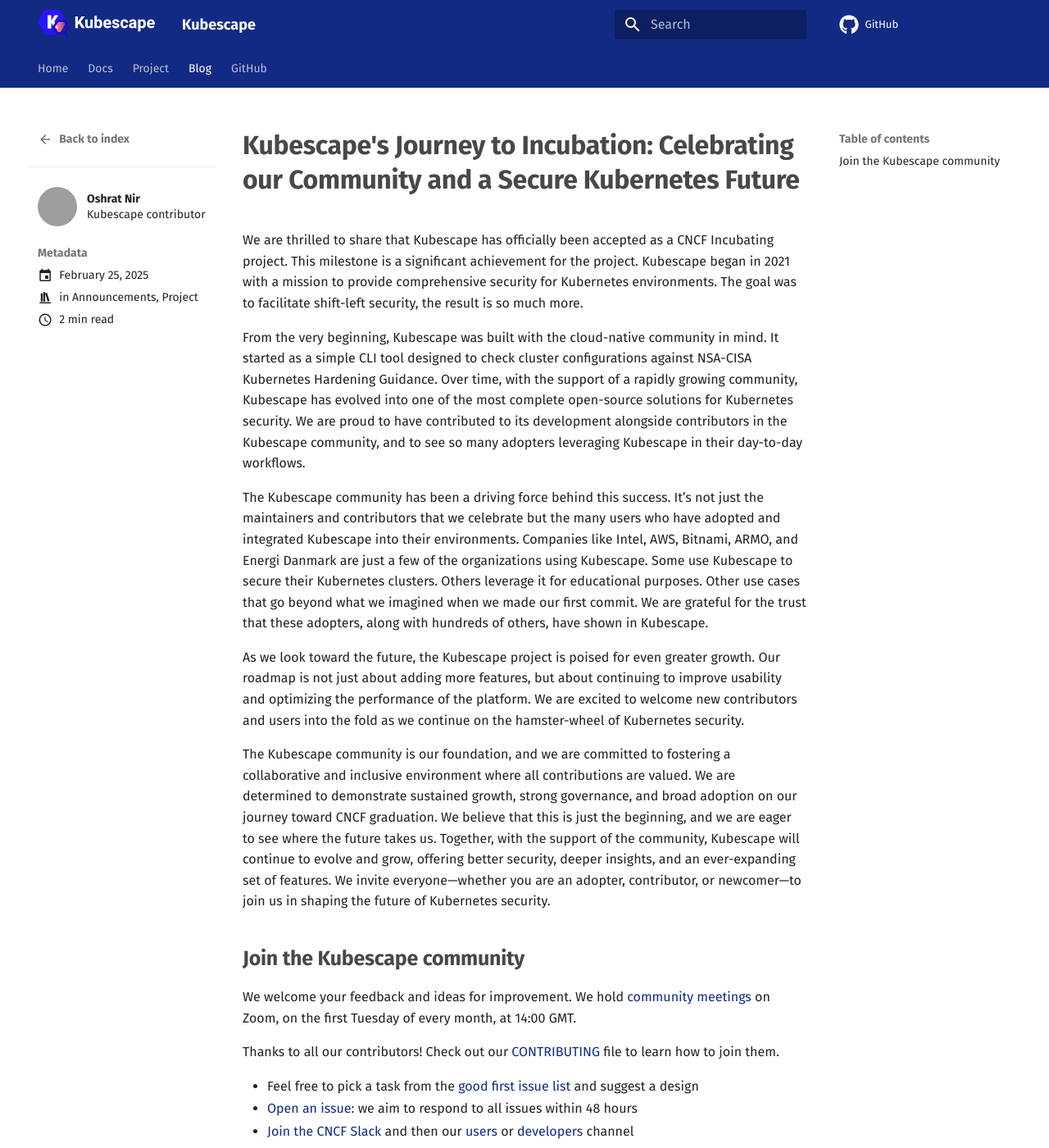
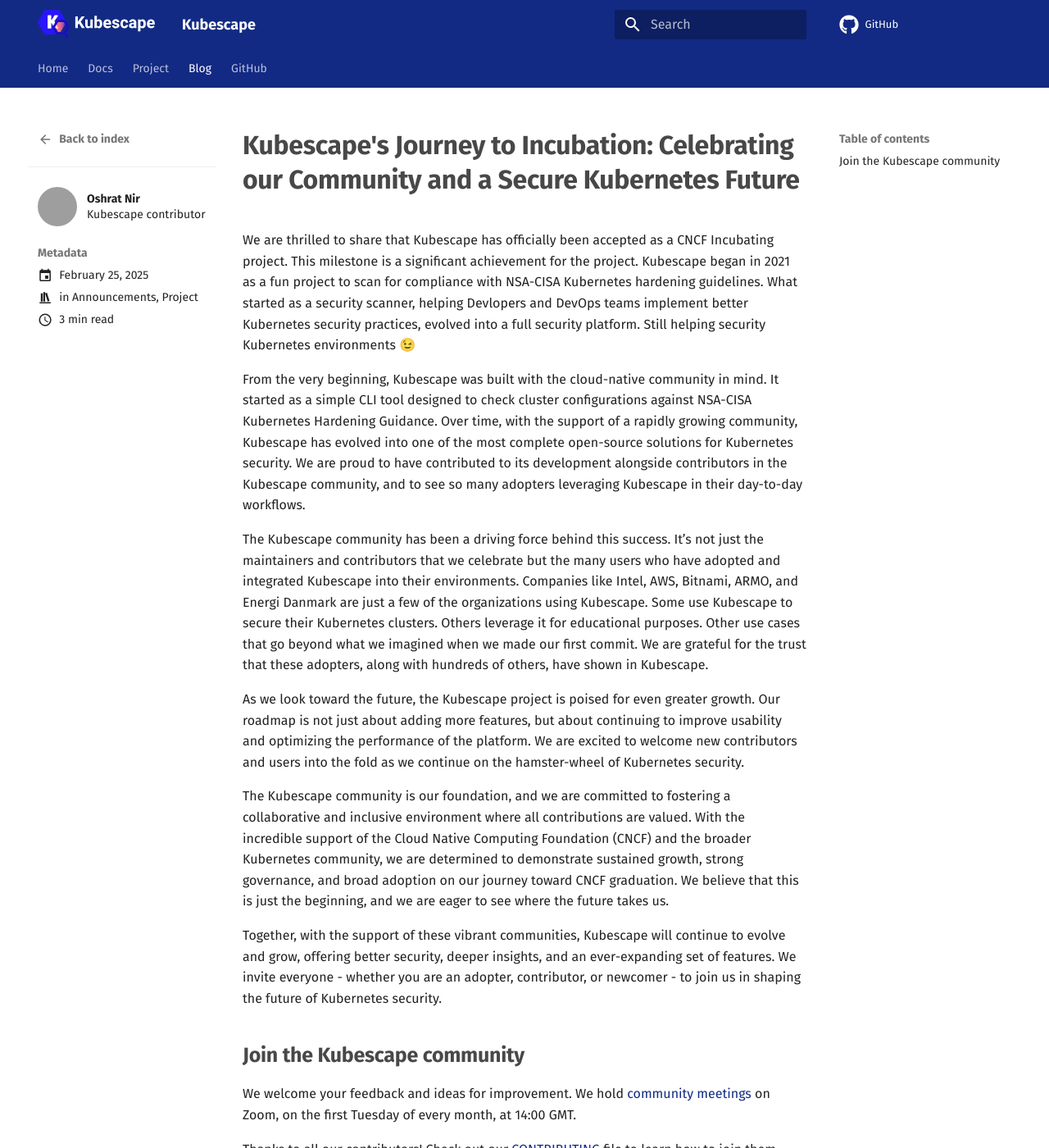
Before and after one commit to kubescape/kubescape.io, an MkDocs documentation site: the page built from docs/blog/posts/kubescape-incubation/kubescape-incubation.md, in a window 1280 px wide and 1400 px high. Shown: the whole window at 82% size. Built offline with MkDocs 1.6.1 and Material for MkDocs 9.7.7, drawn with Linux system fonts in a browser that asks for light colours; comment, search, counter and statistics services are not loaded; grey boxes are pictures that could not be loaded.

Commit message:
Update kubescape-incubation.md
Updated language based on @slashben 's feedback.

Signed-off-by: Oshrat Nir <45561829+Oshratn@users.noreply.github.com>

```diff
--- a/docs/blog/posts/kubescape-incubation/kubescape-incubation.md
+++ b/docs/blog/posts/kubescape-incubation/kubescape-incubation.md
@@ -10,7 +10,7 @@
 
 # Kubescape's Journey to Incubation: Celebrating our Community and a Secure Kubernetes Future
 
-We are thrilled to share that Kubescape has officially been accepted as a CNCF Incubating project. This milestone is a significant achievement for the project. Kubescape began in 2021 with a mission to provide comprehensive security for Kubernetes environments. The goal was to facilitate shift-left security, the result is so much more.
+We are thrilled to share that Kubescape has officially been accepted as a CNCF Incubating project. This milestone is a significant achievement for the project. Kubescape began in 2021 as a fun project to scan for compliance with NSA-CISA Kubernetes hardening guidelines. What started as a security scanner, helping Devlopers and DevOps teams implement better Kubernetes security practices, evolved into a full security platform. Still helping security Kubernetes environments 😉
 
 From the very beginning, Kubescape was built with the cloud-native community in mind. It started as a simple CLI tool designed to check cluster configurations against NSA-CISA Kubernetes Hardening Guidance. Over time, with the support of a rapidly growing community, Kubescape has evolved into one of the most complete open-source solutions for Kubernetes security. We are proud to have contributed to its development alongside contributors in the Kubescape community, and to see so many adopters leveraging Kubescape in their day-to-day workflows.
 
@@ -18,8 +18,9 @@
 
 As we look toward the future, the Kubescape project is poised for even greater growth. Our roadmap is not just about adding more features, but about continuing to improve usability and optimizing the performance of the platform. We are excited to welcome new contributors and users into the fold as we continue on the hamster-wheel of Kubernetes security.
 
-The Kubescape community is our foundation, and we are committed to fostering a collaborative and inclusive environment where all contributions are valued. We are determined to demonstrate sustained growth, strong governance, and broad adoption on our journey toward CNCF graduation. We believe that this is just the beginning, and we are eager to see where the future takes us.
-Together, with the support of the community, Kubescape will continue to evolve and grow, offering better security, deeper insights, and an ever-expanding set of features. We invite everyone—whether you are an adopter, contributor, or newcomer—to join us in shaping the future of Kubernetes security.
+The Kubescape community is our foundation, and we are committed to fostering a collaborative and inclusive environment where all contributions are valued. With the incredible support of the Cloud Native Computing Foundation (CNCF) and the broader Kubernetes community, we are determined to demonstrate sustained growth, strong governance, and broad adoption on our journey toward CNCF graduation. We believe that this is just the beginning, and we are eager to see where the future takes us.
+
+Together, with the support of these vibrant communities, Kubescape will continue to evolve and grow, offering better security, deeper insights, and an ever-expanding set of features. We invite everyone - whether you are an adopter, contributor, or newcomer - to join us in shaping the future of Kubernetes security.
 
 ## Join the Kubescape community
 
```
